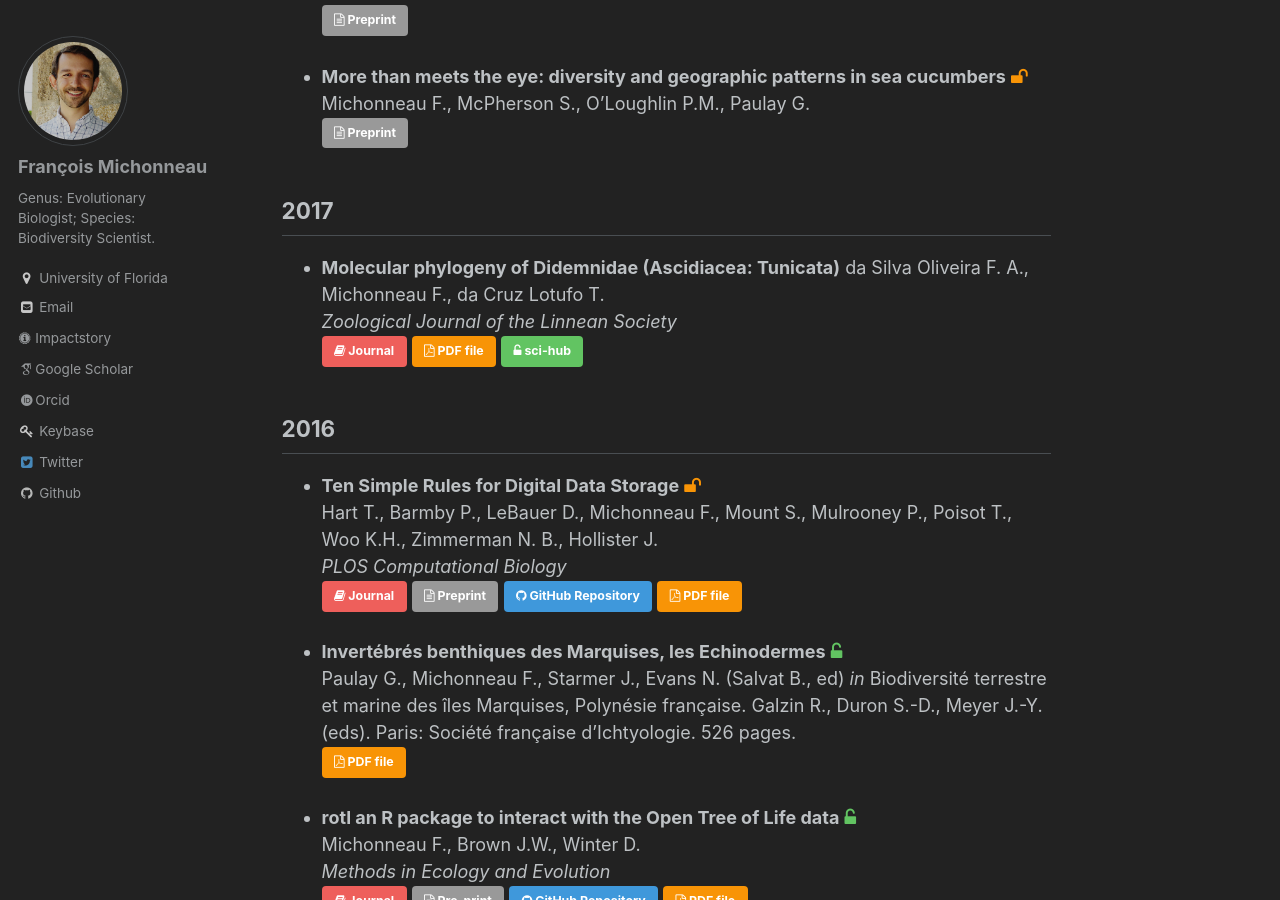
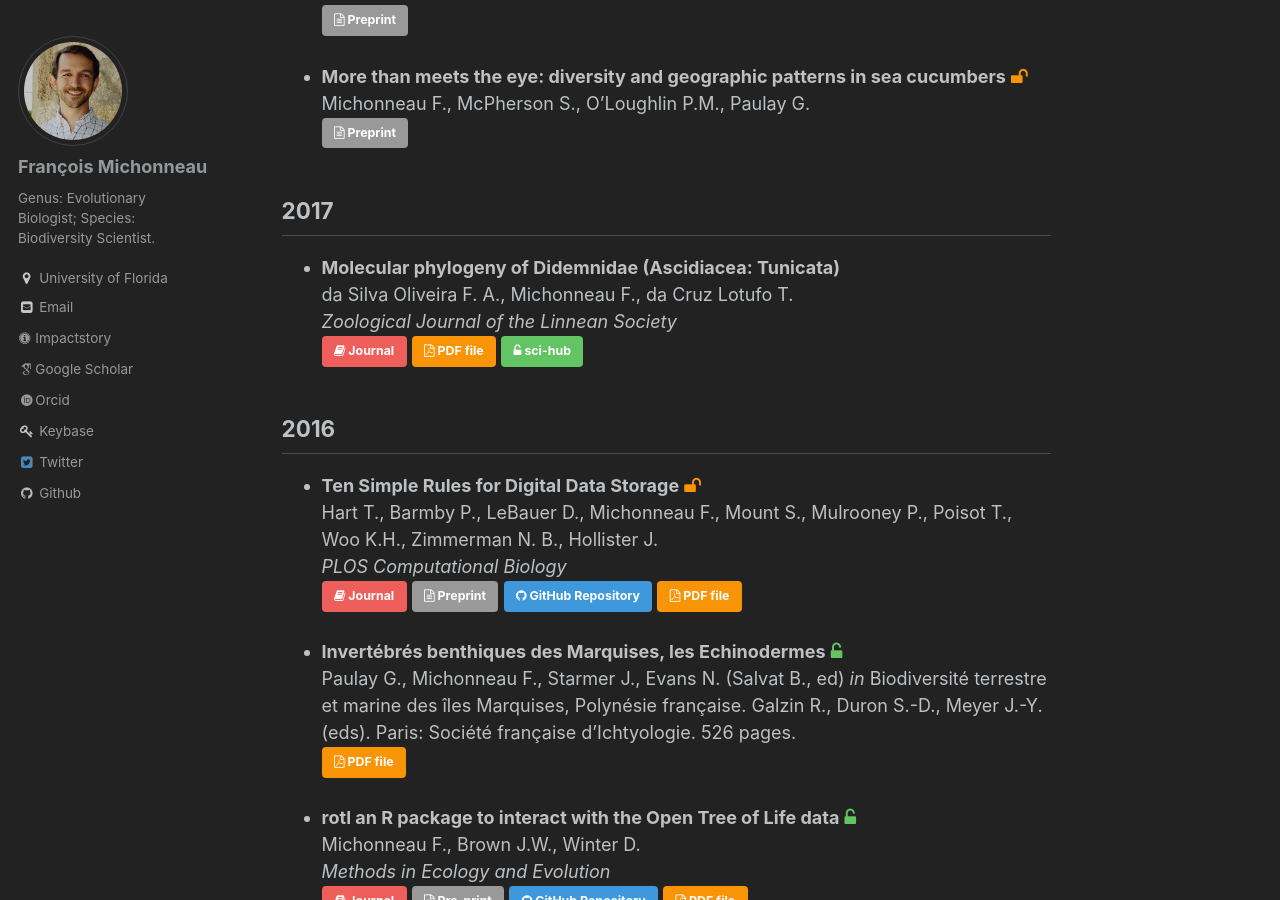
Before and after one commit to fmichonneau/francoismichonneau.net, a Jekyll site: the page built from _pages/publications.md, in a window 1280 px wide and 900 px high, scrolled down 501 px. Built offline with Jekyll 4.4.1, drawn with Linux system fonts in a browser that asks for light colours; some web fonts are replaced.

Commit message:
forgot break line

```diff
--- a/_pages/publications.md
+++ b/_pages/publications.md
@@ -46,7 +46,7 @@
 
 ## 2017
 
-* **Molecular phylogeny of Didemnidae (Ascidiacea: Tunicata)**
+* **Molecular phylogeny of Didemnidae (Ascidiacea: Tunicata)** <br>
    da Silva Oliveira F. A., Michonneau F., da Cruz Lotufo T. <br>
    *Zoological Journal of the Linnean Society*<br>
   [<i class="fa fa-book" aria-hidden="true"></i> Journal]({{ page.doi }}/10.1093/zoolinnean/zlw002){: .btn .btn--small .btn--danger}
```
